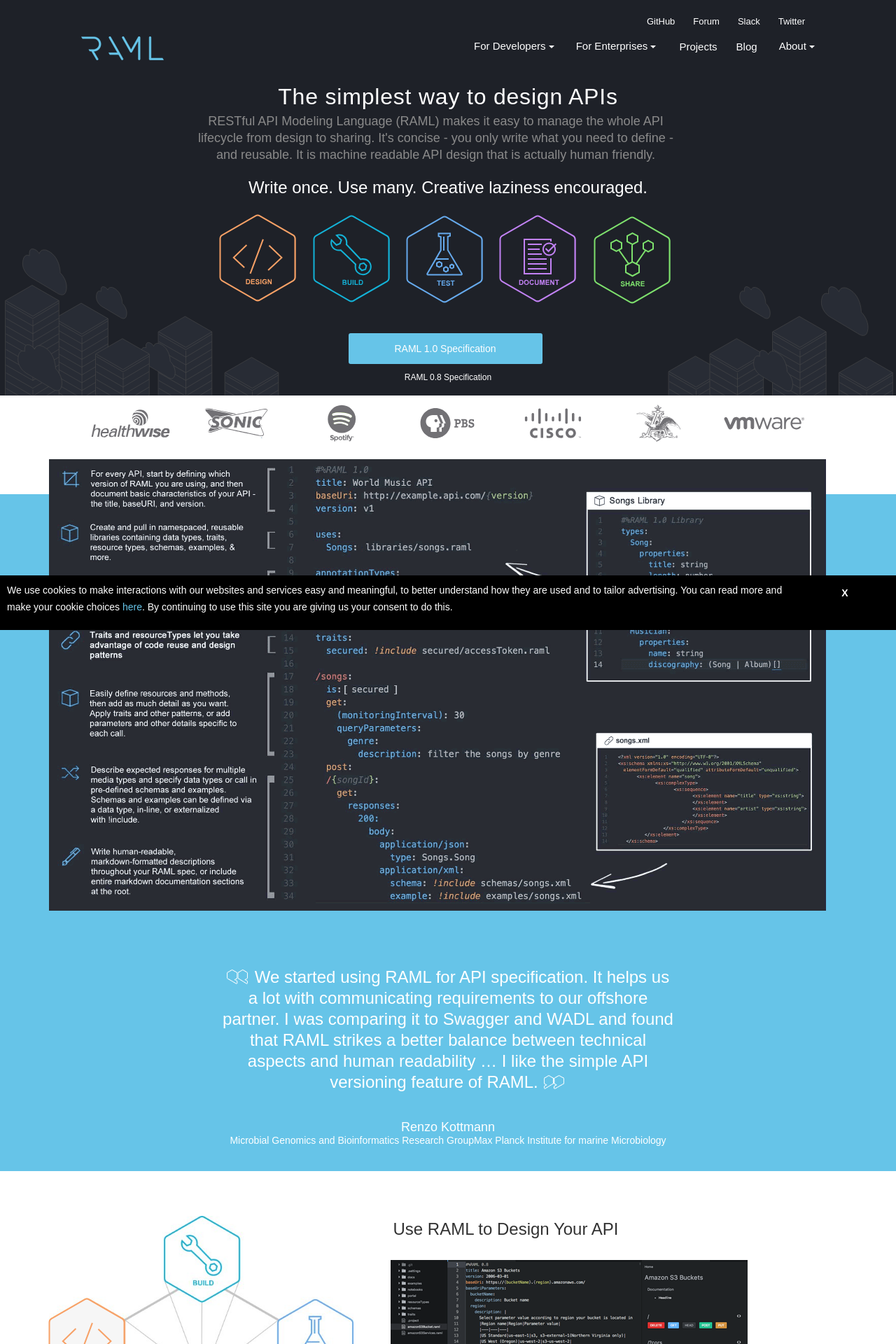
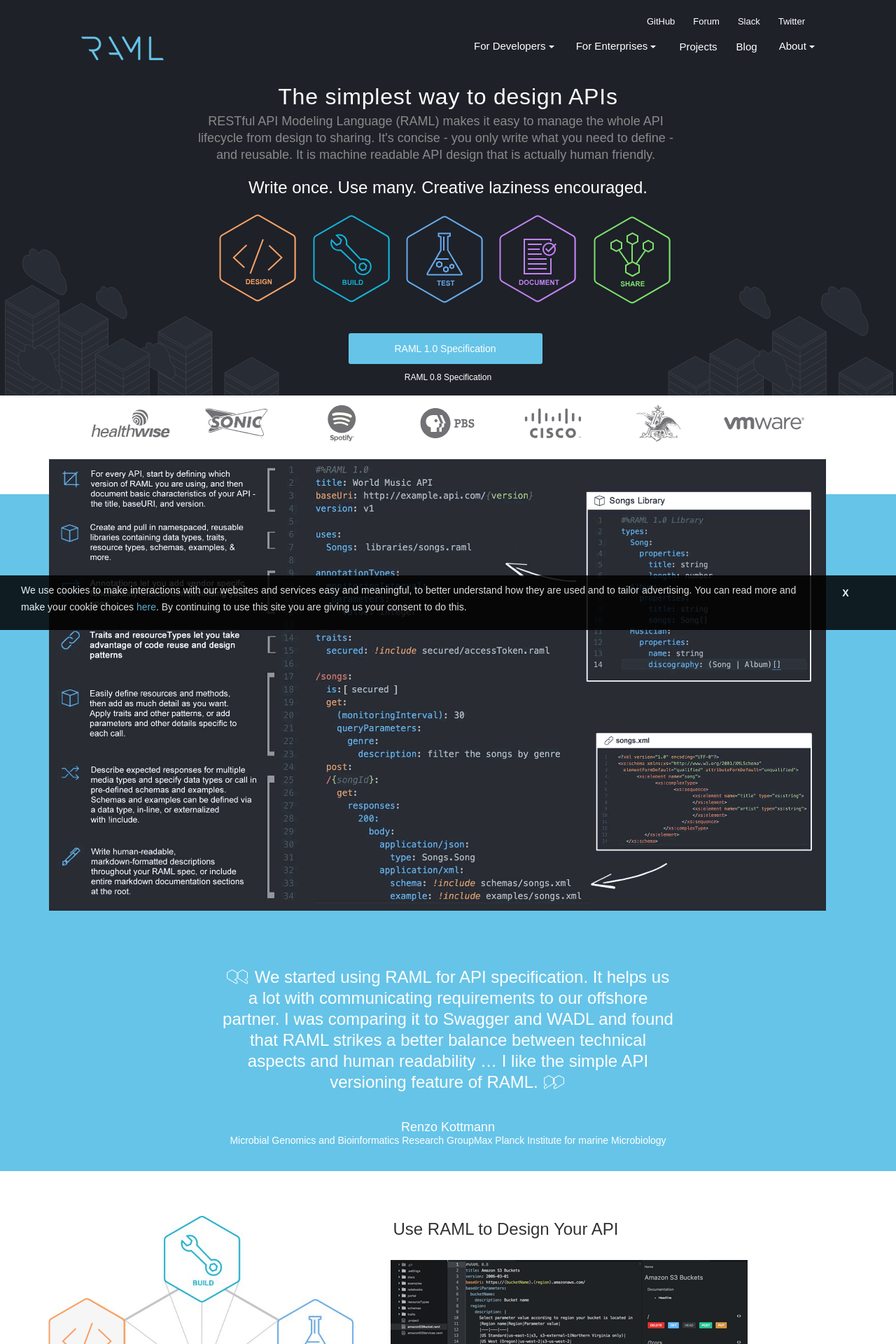
Before and after one commit to raml-org/raml-org, a Jekyll site: the page built from index.html, in a window 1280 px wide. Shown: the top 1920 px of the page at 70% size. Built offline with Jekyll 4.4.1, drawn with Linux system fonts in a browser that asks for light colours; nearby versions of some CDN libraries.

Commit message:
CSS change to GDPR div.
Made padding and opacity change to GDPR div in CSS file.

```diff
--- a/css/gdpr-cookie.css
+++ b/css/gdpr-cookie.css
@@ -5,9 +5,10 @@
     color: white;
     font-size: 14px;
     line-height: 1.7em;
-    bottom: 0px;
-    padding: 1rem;
+    bottom: 0;
+    padding: 1rem 1rem 1rem 3rem;
     background: black;
+    opacity: .85;
 }
 .gdprcookie h1,
 .gdprcookie h2 {
```
Also changed, not shown: Gemfile.lock.
